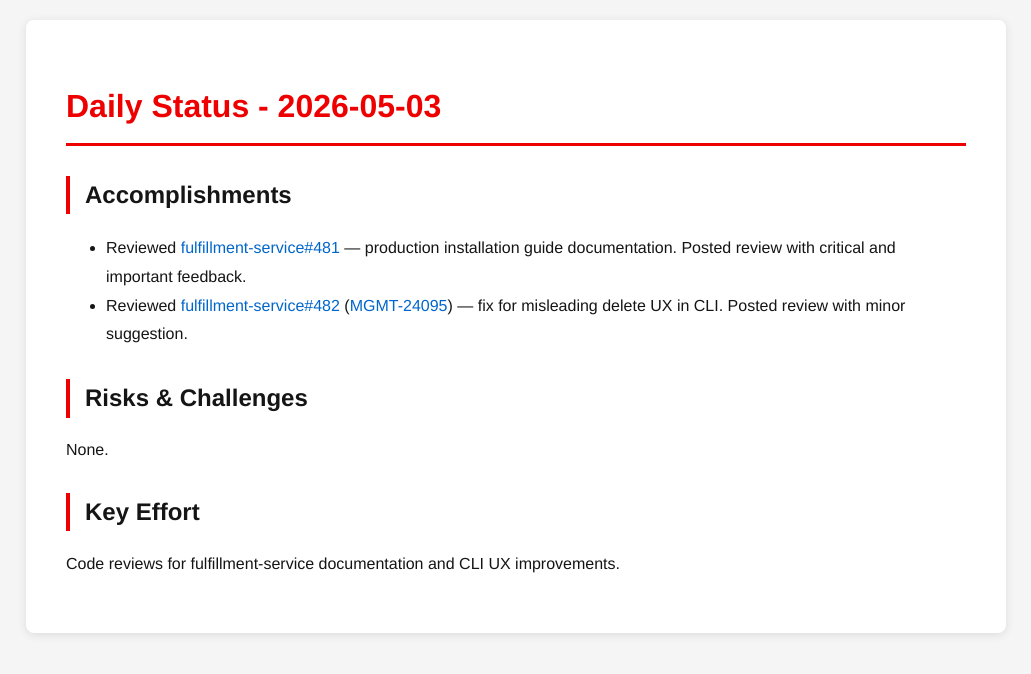
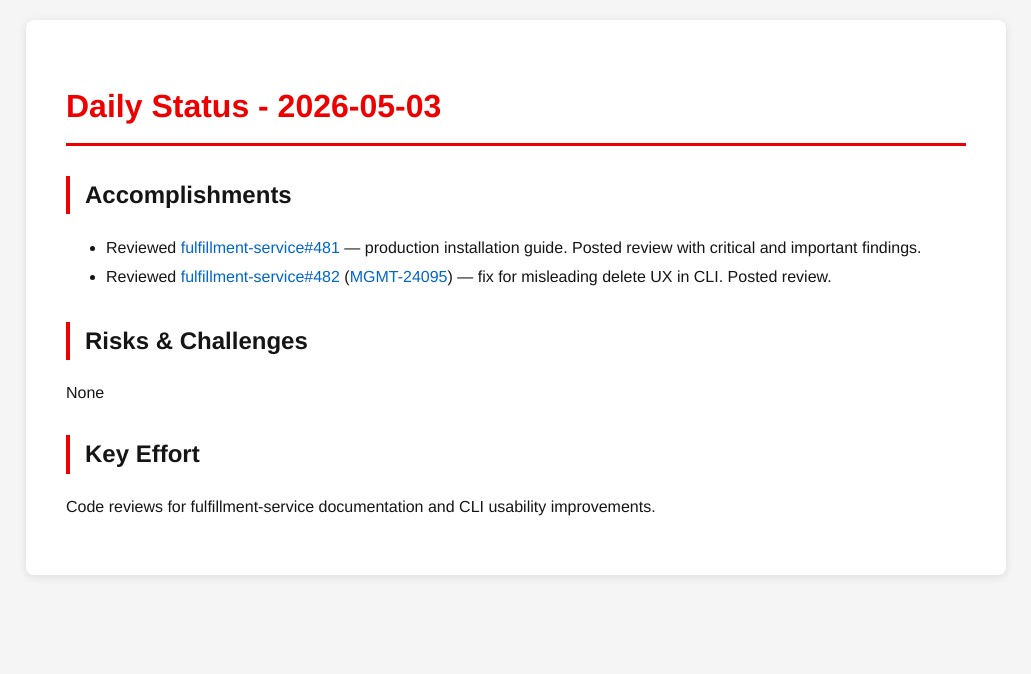
Before and after one commit to tzvatot/daily-status, a Jekyll site: the page built from 2026-05-03.md, in a window 1280 px wide. Shown: the top 674 px of the page, without its empty margins (124-1155 px from the left). Built offline with Jekyll 4.4.1, drawn with Linux system fonts in a browser that asks for light colours.

Commit message:
Daily status update - 2026-05-03

```diff
--- a/2026-05-03.md
+++ b/2026-05-03.md
@@ -7,11 +7,11 @@
 # Daily Status - 2026-05-03
 
 ## Accomplishments
-- Reviewed [fulfillment-service#481](https://github.com/osac-project/fulfillment-service/pull/481) — production installation guide documentation. Posted review with critical and important feedback.
-- Reviewed [fulfillment-service#482](https://github.com/osac-project/fulfillment-service/pull/482) ([MGMT-24095](https://issues.redhat.com/browse/MGMT-24095)) — fix for misleading delete UX in CLI. Posted review with minor suggestion.
+- Reviewed [fulfillment-service#481](https://github.com/osac-project/fulfillment-service/pull/481) — production installation guide. Posted review with critical and important findings.
+- Reviewed [fulfillment-service#482](https://github.com/osac-project/fulfillment-service/pull/482) ([MGMT-24095](https://issues.redhat.com/browse/MGMT-24095)) — fix for misleading delete UX in CLI. Posted review.
 
 ## Risks & Challenges
-None.
+None
 
 ## Key Effort
-Code reviews for fulfillment-service documentation and CLI UX improvements.
+Code reviews for fulfillment-service documentation and CLI usability improvements.
```
